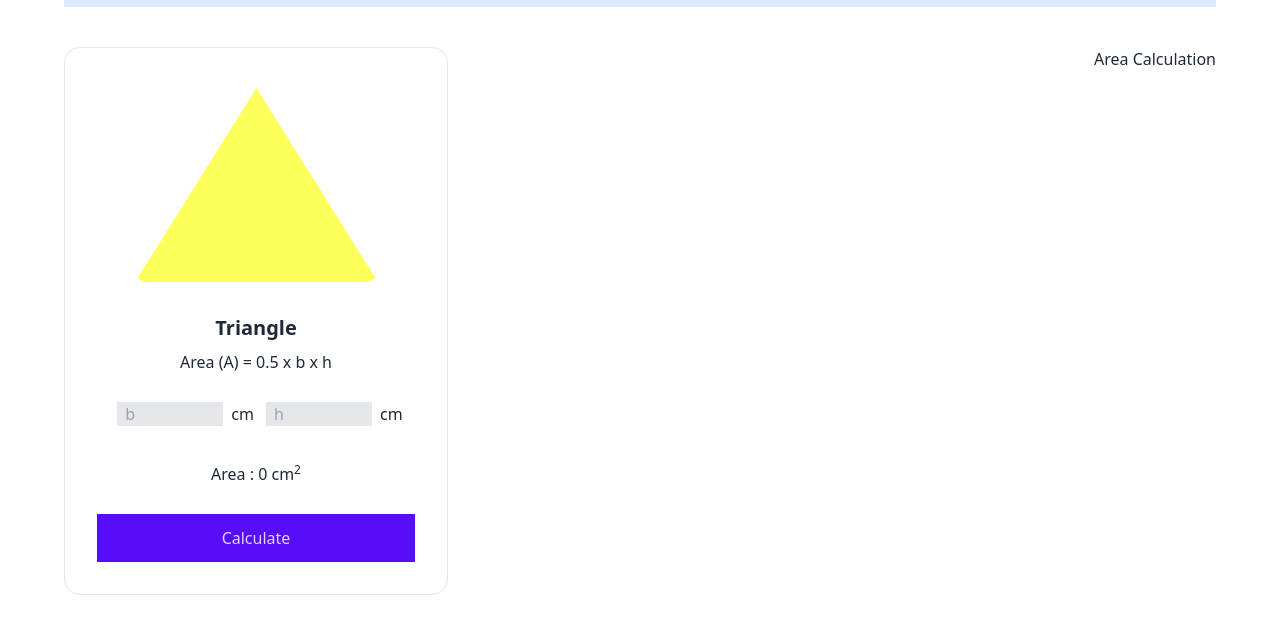
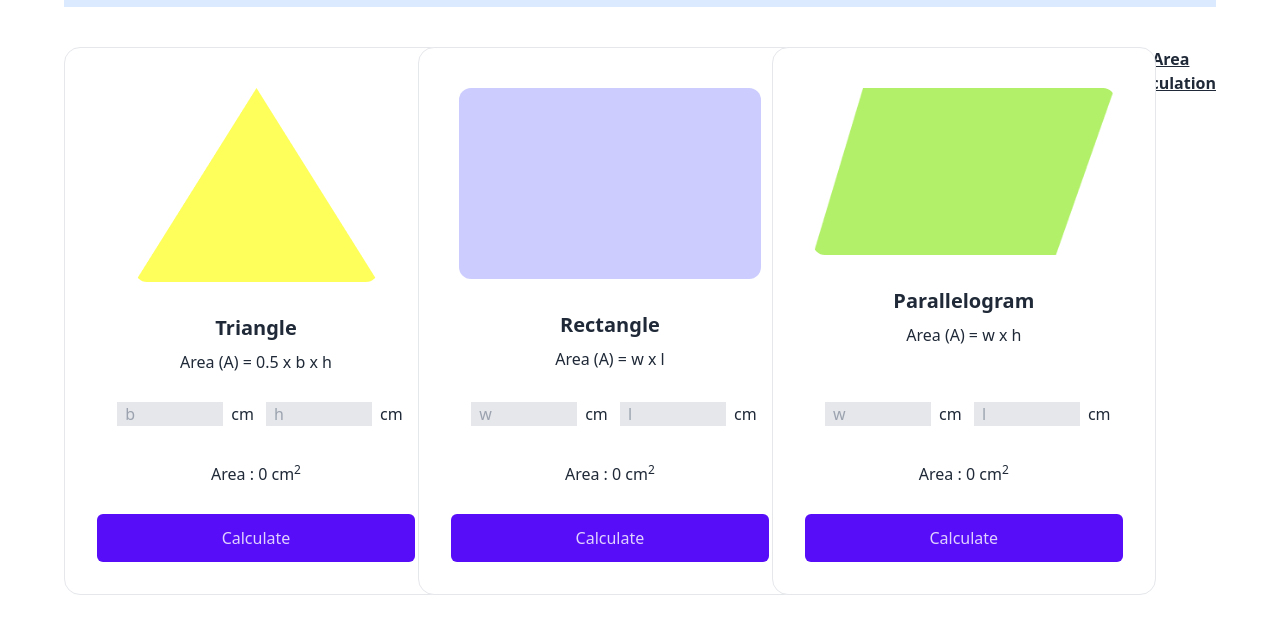
Before and after one commit to ajbappy/geometry-js, a plain HTML site: page index.html in a window 1280 px wide. Shown: the part 97-730 px from the top of the page. Drawn offline with nearby package versions, Linux system fonts and the light colour scheme.

Commit message:
added a new card

```diff
--- a/index.html
+++ b/index.html
@@ -27,9 +27,9 @@
         <button class="btn-primary btn-sm">Blog</button>
       </div>
     </header>
-    <main class="w-[90%] mx-auto flex justify-between mt-10">
+    <main class="w-[90%] mx-auto flex justify-between gap-5 mt-10">
       <!-- left all element part  -->
-      <div>
+      <div class="grid grid-cols-3 gap-5">
         <!--Triangle -->
 
         <div class="card w-96 bg-base-100 border">
@@ -49,25 +49,111 @@
               <input
                 type="text"
                 class="w-2/6 inline-block bg-gray-200 mt-5 mb-7 mx-2 placeholder:p-2"
-                id="first-input"
+                id="second-input"
                 placeholder="h"
               /><span>cm</span>
             </div>
             <div class="area mb-5">
-              <h2>Area : <span>0</span> cm<sup>2</sup></h2>
+              <h2>Area : <span id="set-area">0</span> cm<sup>2</sup></h2>
             </div>
             <div class="card-actions w-full">
-              <button class="w-full btn-primary py-3">Calculate</button>
+              <button
+                class="w-full btn-primary py-3 rounded-md"
+                id="Triangle-btn"
+              >
+                Calculate
+              </button>
             </div>
           </div>
         </div>
+        <!--Rectangle-->
+
+        <div class="card w-96 bg-base-100 border">
+          <figure class="px-10 pt-10">
+            <img src="./images/rectangle.png" alt="Shoes" class="rounded-xl" />
+          </figure>
+          <div class="card-body items-center text-center">
+            <h2 class="card-title">Rectangle</h2>
+            <p>Area (A) = w x l</p>
+            <div class="input-field">
+              <input
+                type="text"
+                class="w-2/6 inline-block bg-gray-200 mt-5 mb-7 mx-2 placeholder:p-2"
+                id="r-f-input"
+                placeholder="w"
+              /><span>cm</span>
+              <input
+                type="text"
+                class="w-2/6 inline-block bg-gray-200 mt-5 mb-7 mx-2 placeholder:p-2"
+                id="r-s-input"
+                placeholder="l"
+              /><span>cm</span>
+            </div>
+            <div class="area mb-5">
+              <h2>
+                Area : <span id="set-rectangle-area">0</span> cm<sup>2</sup>
+              </h2>
+            </div>
+            <div class="card-actions w-full">
+              <button
+                class="w-full btn-primary py-3 rounded-md"
+                id="Rectangle-btn"
+              >
+                Calculate
+              </button>
+            </div>
+          </div>
+        </div>
+        <!--Parallelogram-->
+
+        <div class="card w-96 bg-base-100 border">
+          <figure class="px-10 pt-10">
+            <img
+              src="./images/parallelogram.png"
+              alt="Shoes"
+              class="rounded-xl w-full"
+            />
+          </figure>
+          <div class="card-body items-center text-center">
+            <h2 class="card-title">Parallelogram</h2>
+            <p>Area (A) = w x h</p>
+            <div class="input-field">
+              <input
+                type="text"
+                class="w-2/6 inline-block bg-gray-200 mt-5 mb-7 mx-2 placeholder:p-2"
+                id="p-f-input"
+                placeholder="w"
+              /><span>cm</span>
+              <input
+                type="text"
+                class="w-2/6 inline-block bg-gray-200 mt-5 mb-7 mx-2 placeholder:p-2"
+                id="p-s-input"
+                placeholder="l"
+              /><span>cm</span>
+            </div>
+            <div class="area mb-5">
+              <h2>
+                Area : <span id="set-Parallelogram-area">0</span> cm<sup>2</sup>
+              </h2>
+            </div>
+            <div class="card-actions w-full">
+              <button
+                class="w-full btn-primary py-3 rounded-md"
+                id="Parallelogram-btn"
+              >
+                Calculate
+              </button>
+            </div>
+          </div>
+        </div>
+        <!-- end div  -->
       </div>
 
       <!-- calulation part  -->
-      <div class="">
-        <h1 class="text-center">Area Calculation</h1>
+      <div class="area-calculation flex-1">
+        <h1 class="text-center underline font-bold">Area Calculation</h1>
       </div>
     </main>
-    <script src="script.js"></script>
+    <script src="./js/script.js"></script>
   </body>
 </html>
--- a/js/script.js
+++ b/js/script.js
@@ -0,0 +1,47 @@
+const getInputValue = function (inputId) {
+  const inputField = document.getElementById(inputId);
+  const inputValue = parseFloat(inputField.value);
+  inputField.value = "";
+  if (isNaN(inputValue)) {
+    window.alert("Please provide a valid Number");
+    inputValue = 0;
+  }
+  return inputValue;
+};
+
+const setAreaElement = function (elementId, newElement) {
+  const area = document.getElementById(elementId);
+  area.innerText = newElement;
+};
+
+// traingle button
+const calculateButton = document
+  .getElementById("Triangle-btn")
+  .addEventListener("click", function () {
+    const firstinputValue = getInputValue("first-input");
+    const secondInputValue = getInputValue("second-input");
+    const areaCalculate = 0.5 * firstinputValue * secondInputValue;
+    const setArea = setAreaElement("set-area", areaCalculate);
+  });
+
+// Rectangle btn
+
+const ractengleBtnCalulate = document
+  .getElementById("Rectangle-btn")
+  .addEventListener("click", function () {
+    const firstinputValue = getInputValue("r-f-input");
+    const secondInputValue = getInputValue("r-s-input");
+    const areaCalculate = firstinputValue * secondInputValue;
+    const setArea = setAreaElement("set-rectangle-area", areaCalculate);
+  });
+
+// "Parallelogram-btn
+
+const ParallelogramBtnCalulate = document
+  .getElementById("Parallelogram-btn")
+  .addEventListener("click", function () {
+    const firstinputValue = getInputValue("p-f-input");
+    const secondInputValue = getInputValue("p-s-input");
+    const areaCalculate = firstinputValue * secondInputValue;
+    const setArea = setAreaElement("set-Parallelogram-area", areaCalculate);
+  });
```
